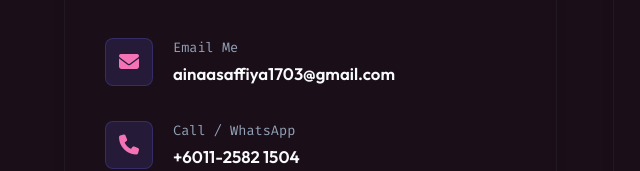
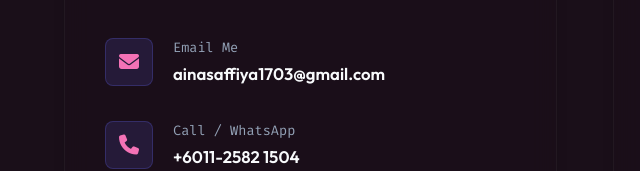
Before and after one commit to ainaasaff/ainasaffiya.github.io, a plain HTML site: page index.html in a window 1280 px wide. Shown: the part 6790-6961 px from the top of the page, 0-640 px from the left. Drawn offline with Linux system fonts and the light colour scheme.

Commit message:
edit email name

```diff
--- a/index.html
+++ b/index.html
@@ -531,7 +531,7 @@
                 <div class="info-icon"><i class="fa-solid fa-envelope"></i></div>
                 <div class="info-text">
                   <span class="info-label">Email Me</span>
-                  <a href="mailto:ainasaffiya1703@gmail.com" class="info-value">ainaasaffiya1703@gmail.com</a>
+                  <a href="mailto:ainasaffiya1703@gmail.com" class="info-value">ainasaffiya1703@gmail.com</a>
                 </div>
               </div>
 
```
